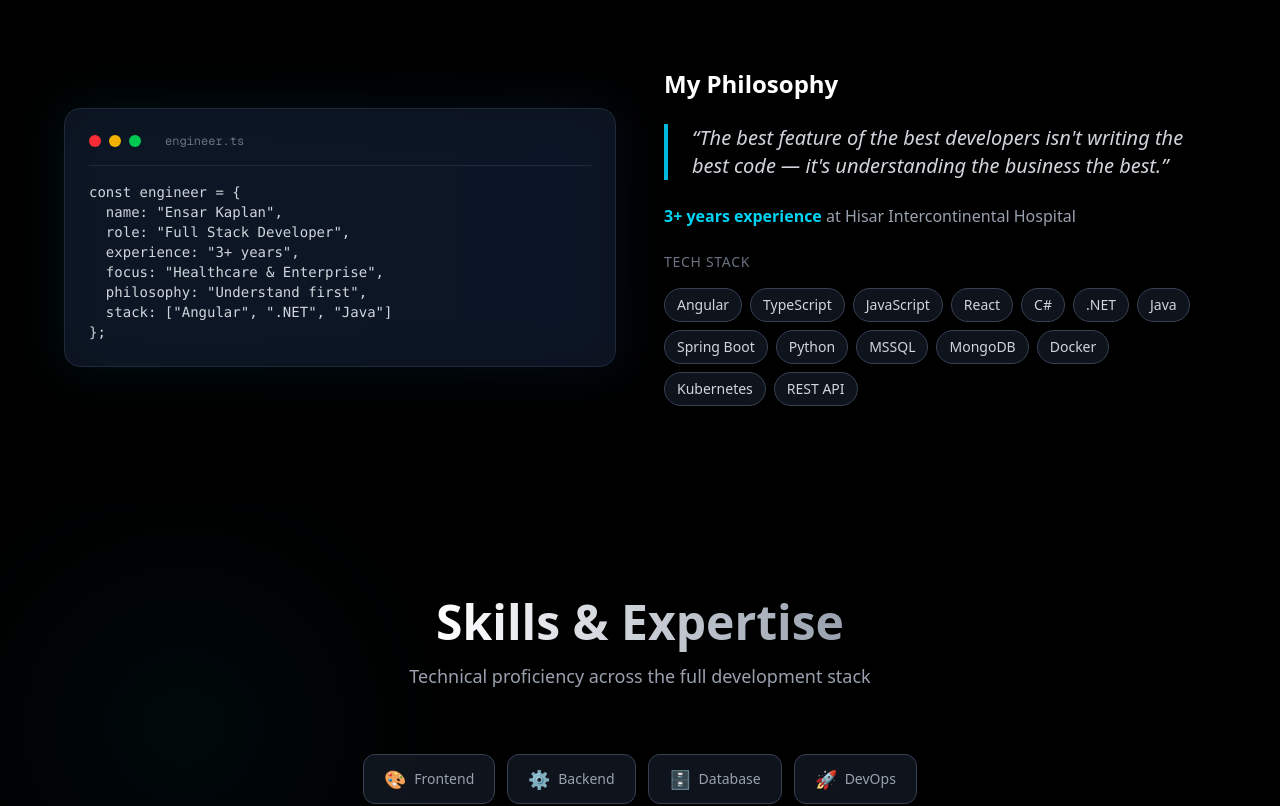
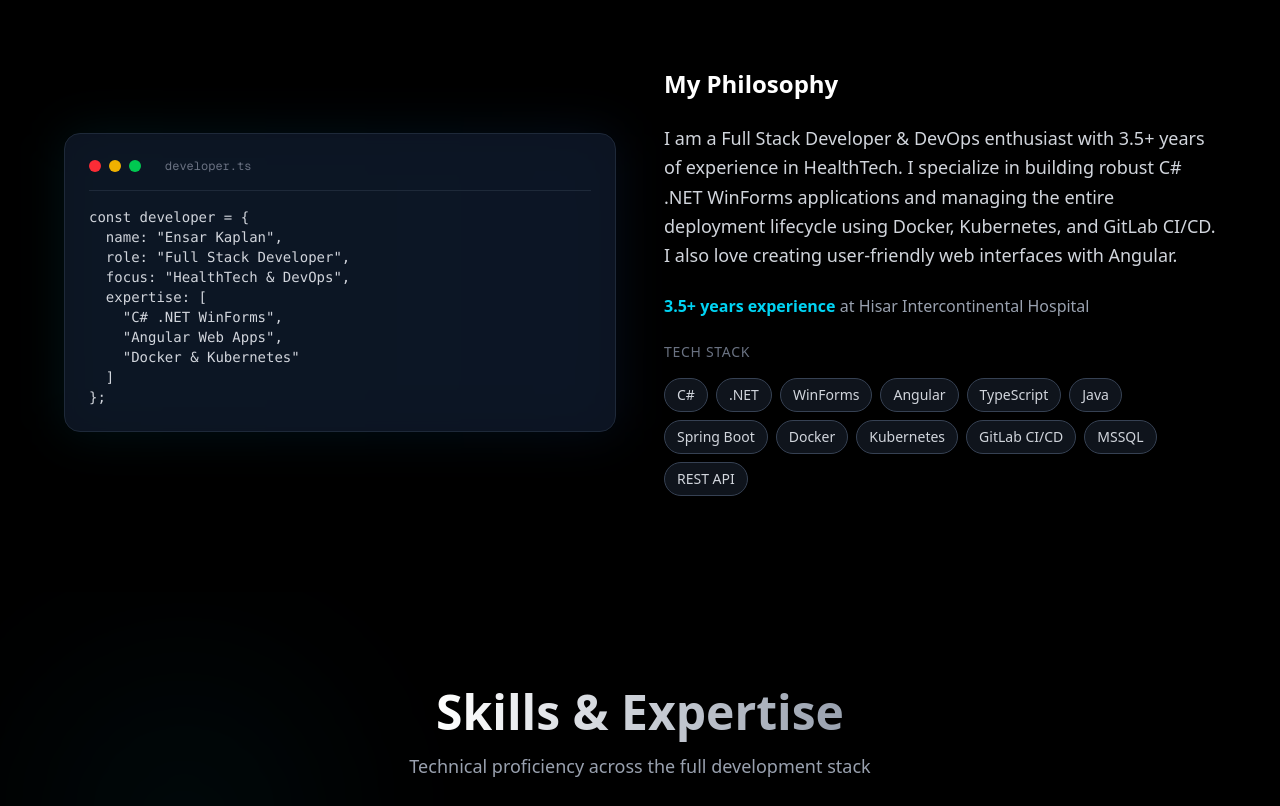
Before and after one commit to ensarce/myportfolio, a Next.js app: page / in a window 1280 px wide. Shown: the part 940-1746 px from the top of the page. Built offline with nearby package versions, Linux system fonts and the light colour scheme.

Commit message:
Update portfolio content to match new CV - enhanced About and Projects

```diff
--- a/components/About.tsx
+++ b/components/About.tsx
@@ -4,32 +4,41 @@ import { motion } from "framer-motion";
 import { useLanguage } from "./LanguageProvider";
 
 const codeSnippet = {
-    en: `const engineer = {
+    en: `const developer = {
   name: "Ensar Kaplan",
   role: "Full Stack Developer",
-  experience: "3+ years",
-  focus: "Healthcare & Enterprise",
-  philosophy: "Understand first",
-  stack: ["Angular", ".NET", "Java"]
+  focus: "HealthTech & DevOps",
+  expertise: [
+    "C# .NET WinForms",
+    "Angular Web Apps",
+    "Docker & Kubernetes"
+  ]
 };`,
-    tr: `const muhendis = {
+    tr: `const gelistirici = {
   isim: "Ensar Kaplan",
-  rol: "Full Stack Geliştirici",
-  deneyim: "3+ yıl",
-  odak: "Sağlık & Kurumsal",
-  felsefe: "Önce anla",
-  teknolojiler: ["Angular", ".NET", "Java"]
+  rol: "Full Stack Developer",
+  odak: "HealthTech & DevOps",
+  uzmanlik: [
+    "C# .NET WinForms",
+    "Angular Web Apps",
+    "Docker & Kubernetes"
+  ]
 };`,
 };
 
 const techStack = [
-    "Angular", "TypeScript", "JavaScript", "React",
-    "C#", ".NET", "Java", "Spring Boot", "Python",
-    "MSSQL", "MongoDB", "Docker", "Kubernetes", "REST API"
+    "C#", ".NET", "WinForms", "Angular", "TypeScript",
+    "Java", "Spring Boot", "Docker", "Kubernetes",
+    "GitLab CI/CD", "MSSQL", "REST API"
 ];
 
 export default function About() {
     const { language, t } = useLanguage();
+
+    const aboutText = {
+        en: "I am a Full Stack Developer & DevOps enthusiast with 3.5+ years of experience in HealthTech. I specialize in building robust C# .NET WinForms applications and managing the entire deployment lifecycle using Docker, Kubernetes, and GitLab CI/CD. I also love creating user-friendly web interfaces with Angular.",
+        tr: "HealthTech alaninda 3.5+ yillik deneyime sahip Full Stack Developer ve DevOps meraklisiyim. C# .NET WinForms uygulamalari gelistirme ve Docker, Kubernetes, GitLab CI/CD ile tum deployment yaşam döngüsünü yönetme konularinda uzmanım. Ayrica Angular ile kullanici dostu web arayüzleri olusturmayi seviyorum."
+    };
 
     return (
         <section id="about" className="py-16 sm:py-24 px-4 sm:px-6 relative">
@@ -64,9 +73,7 @@ export default function About() {
                                 <div className="w-2.5 h-2.5 sm:w-3 sm:h-3 rounded-full bg-red-500" />
                                 <div className="w-2.5 h-2.5 sm:w-3 sm:h-3 rounded-full bg-yellow-500" />
                                 <div className="w-2.5 h-2.5 sm:w-3 sm:h-3 rounded-full bg-green-500" />
-                                <span className="ml-4 text-gray-500 text-xs">
-                                    {language === "tr" ? "muhendis.ts" : "engineer.ts"}
-                                </span>
+                                <span className="ml-4 text-gray-500 text-xs">developer.ts</span>
                             </div>
                             {/* Code Content */}
                             <pre className="text-gray-300 whitespace-pre-wrap break-words">
@@ -77,7 +84,7 @@ export default function About() {
                         </div>
                     </motion.div>
 
-                    {/* Philosophy Text */}
+                    {/* About Text */}
                     <motion.div
                         initial={{ opacity: 0, x: 20 }}
                         whileInView={{ opacity: 1, x: 0 }}
@@ -86,11 +93,14 @@ export default function About() {
                         className="space-y-4 sm:space-y-6 order-1 lg:order-2"
                     >
                         <h3 className="text-xl sm:text-2xl font-semibold text-white">{t.myPhilosophy}</h3>
-                        <blockquote className="text-base sm:text-xl text-gray-300 italic border-l-4 border-cyan-500 pl-4 sm:pl-6">
-                            &ldquo;{t.philosophyQuote}&rdquo;
-                        </blockquote>
+
+                        {/* About Me Text */}
+                        <p className="text-base sm:text-lg text-gray-300 leading-relaxed">
+                            {language === "tr" ? aboutText.tr : aboutText.en}
+                        </p>
+
                         <p className="text-gray-400 text-sm sm:text-base">
-                            <span className="text-cyan-400 font-semibold">3+ {t.yearsExperience}</span> {t.atHospital}
+                            <span className="text-cyan-400 font-semibold">3.5+ {t.yearsExperience}</span> {t.atHospital}
                         </p>
 
                         {/* Tech Stack Badges */}
--- a/components/Portfolio.tsx
+++ b/components/Portfolio.tsx
@@ -6,97 +6,98 @@ import { useLanguage } from "./LanguageProvider";
 
 const projects = [
     {
+        title: "Portfolio Website",
+        titleTr: "Portfolyo Web Sitesi",
+        description: "A responsive personal portfolio website built with Next.js and TailwindCSS. Designed to showcase my projects and technical skills with a clean UI/UX, featuring dark/light theme, multi-language support, and interactive animations.",
+        descriptionTr: "Next.js ve TailwindCSS ile olusturulmus responsive kisisel portfolyo web sitesi. Temiz UI/UX ile projelerimi ve teknik becerilerimi sergilemek icin tasarlandi. Koyu/acik tema, coklu dil destegi ve interaktif animasyonlar iceriyor.",
+        tech: ["Next.js", "TypeScript", "TailwindCSS", "Framer Motion"],
+        category: "web",
+        status: "Live",
+        statusTr: "Canli",
+        impact: "GitHub Pages",
+        impactTr: "GitHub Pages",
+        type: "personal",
+        typeTr: "Kisisel",
+        github: "https://github.com/ensarce/myportfolio",
+        link: "https://ensarce.github.io/myportfolio",
+    },
+    {
         title: "Operating Room Optimization",
         titleTr: "Ameliyathane Optimizasyonu",
-        description: "Optimized surgical workflows with Bluetooth-based patient and equipment tracking system.",
-        descriptionTr: "Bluetooth tabanlı hasta ve ekipman takip sistemi ile ameliyathane süreçlerini optimize ettim.",
-        tech: ["C#", ".NET", "Bluetooth", "MSSQL"],
+        description: "Enterprise-grade surgical workflow optimization system using Bluetooth-based patient and equipment tracking. Built with C# .NET WinForms, integrated with hospital RTLS infrastructure for real-time location tracking.",
+        descriptionTr: "Bluetooth tabanli hasta ve ekipman takibi ile kurumsal ameliyathane is akisi optimizasyon sistemi. C# .NET WinForms ile gelistirildi, gercek zamanli konum takibi icin hastane RTLS altyapisiyla entegre.",
+        tech: ["C#", ".NET", "WinForms", "Bluetooth", "MSSQL"],
         category: "healthcare",
         status: "Production",
-        statusTr: "Üretimde",
+        statusTr: "Uretimde",
         impact: "30%+ Efficiency",
         impactTr: "%30+ Verimlilik",
         type: "company",
-        typeTr: "Şirket",
+        typeTr: "Sirket",
     },
     {
-        title: "Barber Platform (KuaförBul)",
-        titleTr: "Berber Platformu (KuaförBul)",
-        description: "Full-stack appointment booking platform for barbers with DDD architecture.",
-        descriptionTr: "DDD mimarisi ile berberler için full-stack randevu platformu.",
-        tech: ["TypeScript", "Next.js", "Node.js"],
+        title: "Patient Tracking System",
+        titleTr: "Hasta Takip Sistemi",
+        description: "Full-stack hospital patient management application used daily across departments. Features include patient registration, appointment scheduling, and department-wise tracking with role-based access control.",
+        descriptionTr: "Bolumler arasi gunluk kullanilan full-stack hastane hasta yonetim uygulamasi. Hasta kaydi, randevu planlama ve rol tabanli erisim kontrolu ile bolum bazli takip ozellikleri iceriyor.",
+        tech: ["Angular", "Java", "Spring Boot", "MSSQL"],
+        category: "healthcare",
+        status: "Production",
+        statusTr: "Uretimde",
+        impact: "Daily Hospital Use",
+        impactTr: "Gunluk Hastane Kullanimi",
+        type: "company",
+        typeTr: "Sirket",
+    },
+    {
+        title: "Barber Platform (KuaforBul)",
+        titleTr: "Berber Platformu (KuaforBul)",
+        description: "Full-stack appointment booking platform for barbers with DDD architecture. Features include real-time availability, customer reviews, and integrated payment processing.",
+        descriptionTr: "DDD mimarisi ile berberler icin full-stack randevu platformu. Gercek zamanli musaitlik, musteri degerlendirmeleri ve entegre odeme isleme ozellikleri iceriyor.",
+        tech: ["TypeScript", "Next.js", "Node.js", "MongoDB"],
         category: "web",
         status: "Live",
-        statusTr: "Canlı",
+        statusTr: "Canli",
         impact: "Active Users",
-        impactTr: "Aktif Kullanıcılar",
+        impactTr: "Aktif Kullanicilar",
         type: "personal",
-        typeTr: "Kişisel",
+        typeTr: "Kisisel",
         github: "https://github.com/ensarce/barber-platform",
         link: "https://kuaforbul.vercel.app",
     },
     {
-        title: "Patient Tracking System",
-        titleTr: "Hasta Takip Sistemi",
-        description: "Angular-based hospital patient management application.",
-        descriptionTr: "Angular tabanlı hastane hasta yönetim uygulaması.",
-        tech: ["Angular", "Java", "Spring Boot"],
-        category: "healthcare",
-        status: "Production",
-        statusTr: "Üretimde",
-        impact: "Daily Use",
-        impactTr: "Günlük Kullanım",
-        type: "company",
-        typeTr: "Şirket",
-    },
-    {
-        title: "SKT Takip",
-        titleTr: "SKT Takip",
-        description: "Product expiration date tracking app.",
-        descriptionTr: "Ürün son kullanma tarihi takip uygulaması.",
-        tech: ["TypeScript", "React", "Node.js"],
-        category: "web",
-        status: "Shipped",
-        statusTr: "Tamamlandı",
-        impact: "Personal",
-        impactTr: "Kişisel",
-        type: "personal",
-        typeTr: "Kişisel",
-        github: "https://github.com/ensarce/skttakip",
-    },
-    {
         title: "Store Density Detection",
-        titleTr: "Mağaza Yoğunluk Tespiti",
-        description: "Computer vision for customer density detection.",
-        descriptionTr: "Müşteri yoğunluğu tespiti için bilgisayar görüşü.",
-        tech: ["Python", "OpenCV", "ML"],
+        titleTr: "Magaza Yogunluk Tespiti",
+        description: "Real-time crowd density analysis system using Python and OpenCV. It processes video feeds to detect and track customers in a store environment, providing heatmaps and analytics for business insights.",
+        descriptionTr: "Python ve OpenCV kullanarak gercek zamanli kalabalik yogunluk analiz sistemi. Video akislarini islayarak magaza ortaminda musterileri tespit eder ve takip eder, is icgörüleri icin isi haritalari ve analizler saglar.",
+        tech: ["Python", "OpenCV", "Machine Learning", "NumPy"],
         category: "ai",
         status: "Completed",
-        statusTr: "Tamamlandı",
+        statusTr: "Tamamlandi",
         impact: "Senior Project",
         impactTr: "Bitirme Projesi",
         type: "university",
-        typeTr: "Üniversite",
+        typeTr: "Universite",
     },
     {
-        title: "Dietitian Application",
-        titleTr: "Diyetisyen Uygulaması",
-        description: "Mobile nutrition tracking application.",
-        descriptionTr: "Mobil beslenme takip uygulaması.",
-        tech: ["Java", "Android", "REST API"],
+        title: "Dietitian Tracking App",
+        titleTr: "Diyetisyen Takip Uygulamasi",
+        description: "Android-based mobile application for patient-dietitian interaction. Integrated with backend services using SOAP and RESTEasy APIs for appointment management and nutrition tracking.",
+        descriptionTr: "Hasta-diyetisyen etkilesimi icin Android tabanli mobil uygulama. Randevu yonetimi ve beslenme takibi icin SOAP ve RESTEasy API'leri ile backend servisleriyle entegre.",
+        tech: ["Java", "Android", "SOAP", "RESTEasy"],
         category: "mobile",
         status: "Completed",
-        statusTr: "Tamamlandı",
-        impact: "Internship",
-        impactTr: "Staj",
+        statusTr: "Tamamlandi",
+        impact: "Internship Project",
+        impactTr: "Staj Projesi",
         type: "internship",
         typeTr: "Staj",
     },
 ];
 
 const categories = [
-    { id: "all", labelEn: "All", labelTr: "Tümü" },
-    { id: "healthcare", labelEn: "Healthcare", labelTr: "Sağlık" },
+    { id: "all", labelEn: "All", labelTr: "Tumu" },
+    { id: "healthcare", labelEn: "Healthcare", labelTr: "Saglik" },
     { id: "web", labelEn: "Web", labelTr: "Web" },
     { id: "mobile", labelEn: "Mobile", labelTr: "Mobil" },
     { id: "ai", labelEn: "AI/ML", labelTr: "AI/ML" },
@@ -184,7 +185,7 @@ export default function Portfolio() {
                             <h3 className="text-base sm:text-xl font-semibold text-white mb-1.5 sm:mb-2 group-hover:text-cyan-400 transition-colors">
                                 {language === "tr" ? project.titleTr : project.title}
                             </h3>
-                            <p className="text-gray-400 text-xs sm:text-sm mb-3 sm:mb-4 line-clamp-2">
+                            <p className="text-gray-400 text-xs sm:text-sm mb-3 sm:mb-4 line-clamp-3">
                                 {language === "tr" ? project.descriptionTr : project.description}
                             </p>
 
```
